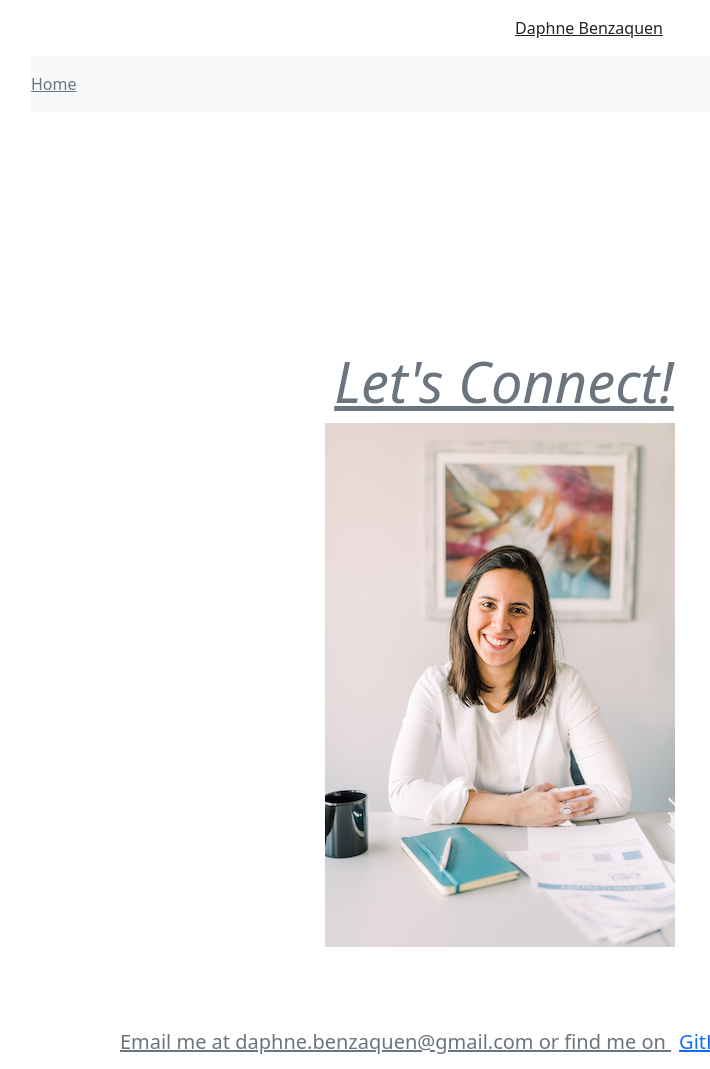
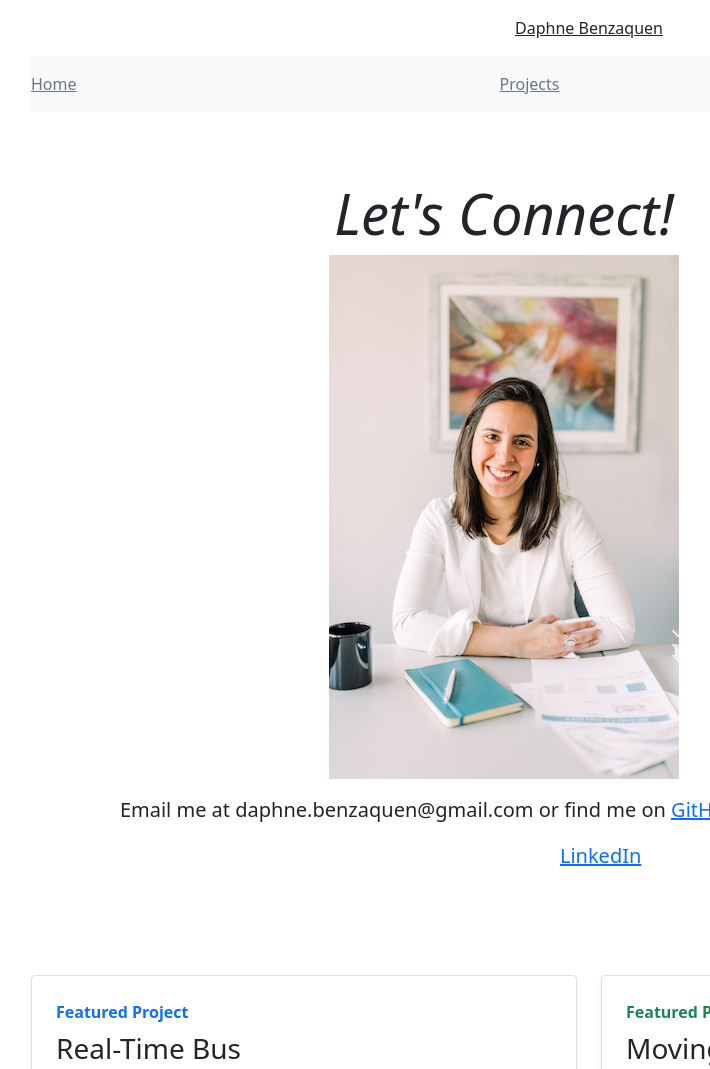
Before and after one commit to dbenzaquen89/dbenzaquen89.github.io, a plain HTML site: page index.html in a window 1280 px wide. Shown: the top 1069 px of the page, without its empty margins (51-761 px from the left). Drawn offline with Linux system fonts and the light colour scheme.

Commit message:
updated projects link

```diff
--- a/index.html
+++ b/index.html
@@ -61,8 +61,8 @@
       </div>
       <a class="p-2 link-secondary"
 
+    <a href="albumindex.html" title="Projects">Projects</a>
 
-     <link href= "albumindex.html"><Projects</a>
       <div class="col-4 d-flex justify-content-end align-items-center">
       </div>
     </nav>
```
